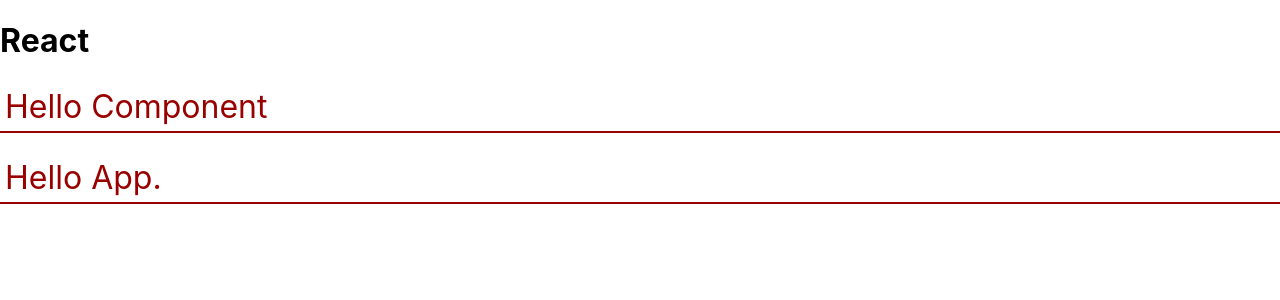
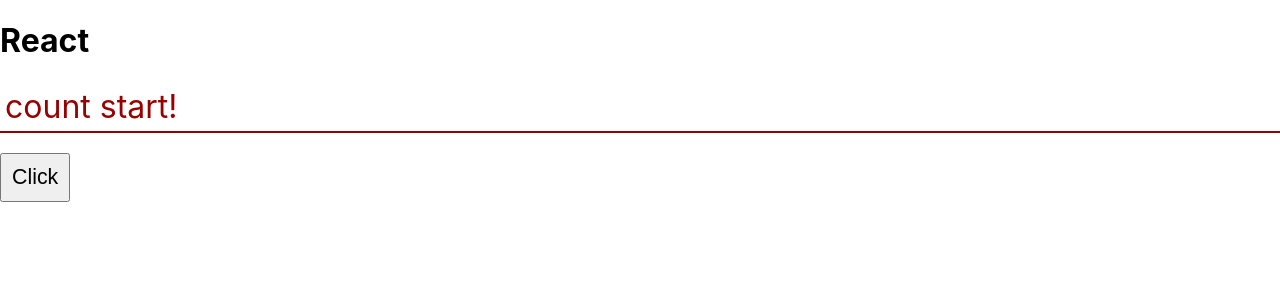
Before and after one commit to sasakis/react-study, a React (Create React App) app: page / in a window 1280 px wide. Shown: the top 300 px of the page. Built offline with nearby package versions, Linux system fonts and the light colour scheme.

Commit message:
3item operator

```diff
--- a/src/App.js
+++ b/src/App.js
@@ -10,27 +10,48 @@
     padding:"5px",
     borderBottom:"2px solid #900"
   }
+  msgStyle2={
+    fontSize:"20pt",
+    color:"white",
+    backgroundColor:"#900",
+    margin:"20px 0px",
+    padding:"5px",
+    borderBottom:"2px solid #900"
+  }
+  btnStyle = {
+    fontSize:"16pt",
+    padding:"10px"
+  }
 
   constructor(props){
     super(props);
     this.state={
-      msg:"Hello Component"
+      counter:0,
+      msg:'count start!',
+      flg:true
     };
-    let timer=setInterval(() =>{
-      this.setState((state)=>({
-        msg: state.msg + "!"
-      })
-      );
-    },10000);
+    this.doAction=this.doAction.bind(this);
   }
 
+  doAction(e){
+    this.setState((state)=>({
+      counter: state.counter +1,
+      msg:'count:' + state.counter,
+      flg:!state.flg
+    }))
+  }
 
   render(){
-    return (<div>
+    return (
+    <div>
       <h1>React</h1>
+      {this.state.flg ?
       <p style={this.msgStyle}>{this.state.msg}</p>
-      <p style={this.msgStyle}>{this.props.msg}</p>
-      </div>
+      :
+      <p style={this.msgStyle2}>{this.state.msg}</p>
+      }
+      <button style={this.btnStyle} onClick={this.doAction}>Click</button>
+    </div>
     );
   }
 }
--- a/src/index.js
+++ b/src/index.js
@@ -6,7 +6,7 @@
 
 ReactDOM.render(
   <React.StrictMode>
-    <App msg="Hello App."/>
+    <App/>
   </React.StrictMode>,
   document.getElementById('root')
 );
```
